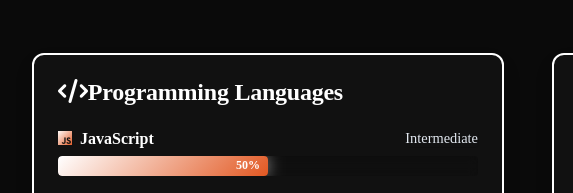
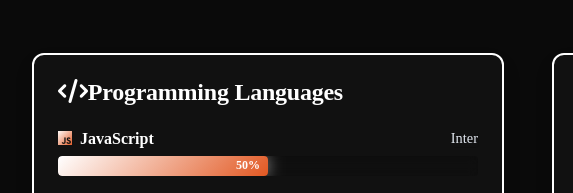
Before and after one commit to Kishana05/Portpholio, a plain HTML site: page index.html in a window 1280 px wide. Shown: the part 1720-1913 px from the top of the page, 112-685 px from the left. Drawn offline with Linux system fonts and the light colour scheme; animation ran at ten frames a second.

Commit message:
https://github.com/Kishana05/Portpholio

```diff
--- a/index.html
+++ b/index.html
@@ -164,7 +164,7 @@
                                 <div class="skill-name">
                                     <i class="fab fa-js"></i>JavaScript
                                 </div>
-                                <div class="skill-level">Intermediate</div>
+                                <div class="skill-level">Inter</div>
                             </div>
                             <div class="progress-container">
                                 <div class="progress-bar" data-width="50%"></div>
```
